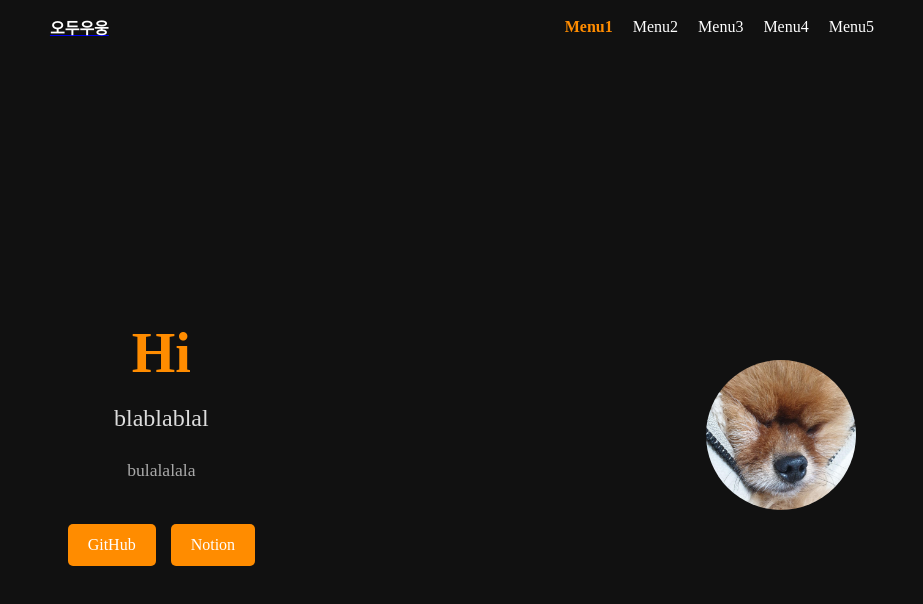
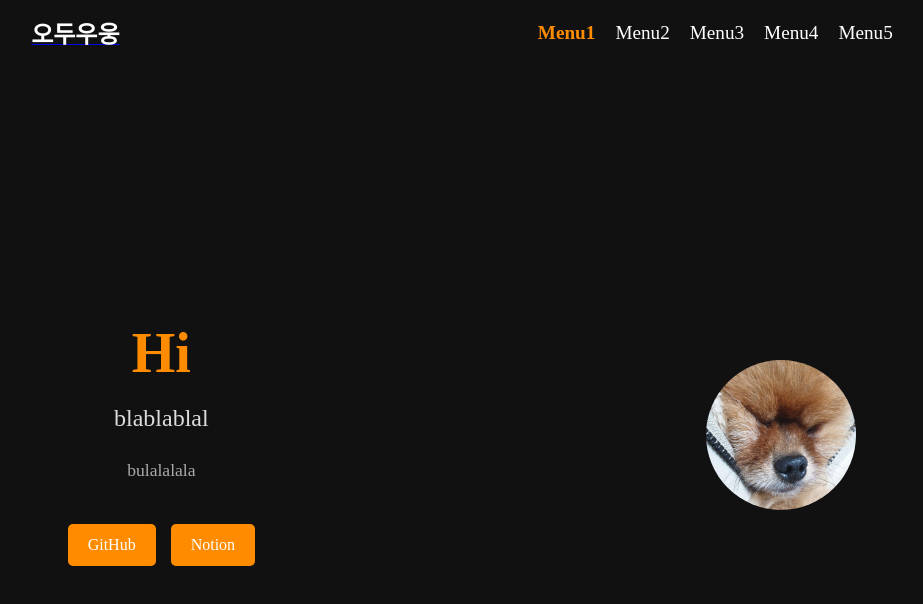
Before and after one commit to DongHyeonKim-tech/portfolio, a Next.js app: page / in a window 1280 px wide. Shown: the top 604 px of the page, without its empty margins (178-1101 px from the left). Built offline with nearby package versions, Linux system fonts and the light colour scheme.

Commit message:
[수정] header 메뉴 텍스트 반응형

```diff
--- a/src/layout/Header.tsx
+++ b/src/layout/Header.tsx
@@ -17,10 +17,17 @@ const HeaderContainer = styled.header`
 `;
 
 const Logo = styled.span`
-  fons-size: 1.8rem;
   color: #fff;
   font-weight: bold;
   text-decoration: none;
+
+  @media (min-width: 350px) {
+    font-size: 1rem;
+  }
+
+  @media (min-width: 1200px) {
+    font-size: 1.5rem;
+  }
 `;
 
 const Menu = styled.nav`
@@ -37,6 +44,14 @@ const MenuItem = styled.a<{ active: boolean }>`
 
   &:hover {
     color: #ff8c00;
+  }
+
+  @media (min-width: 350px) {
+    font-size: 0.75rem;
+  }
+
+  @media (min-width: 1200px) {
+    font-size: 1.2rem;
   }
 `;
 
```
